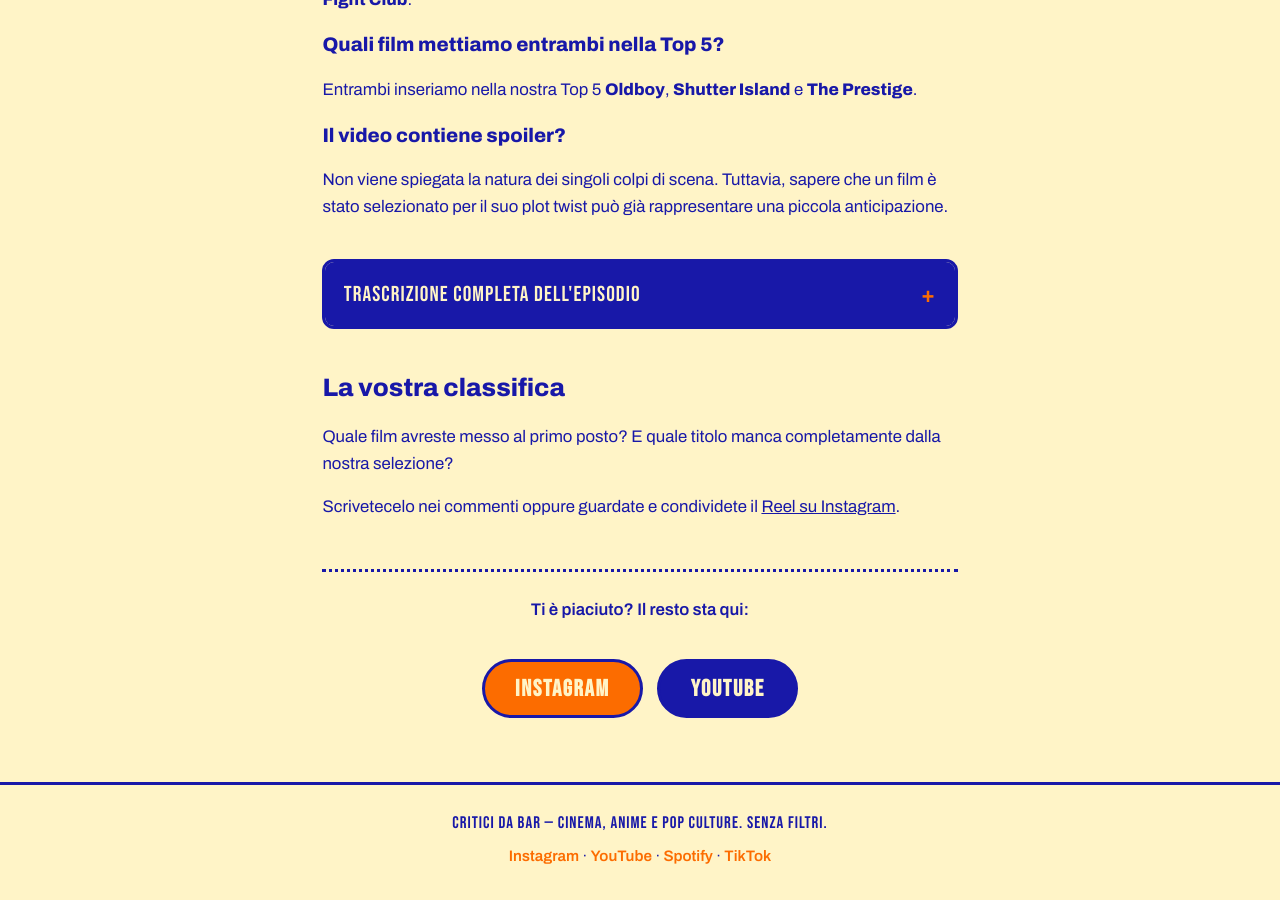
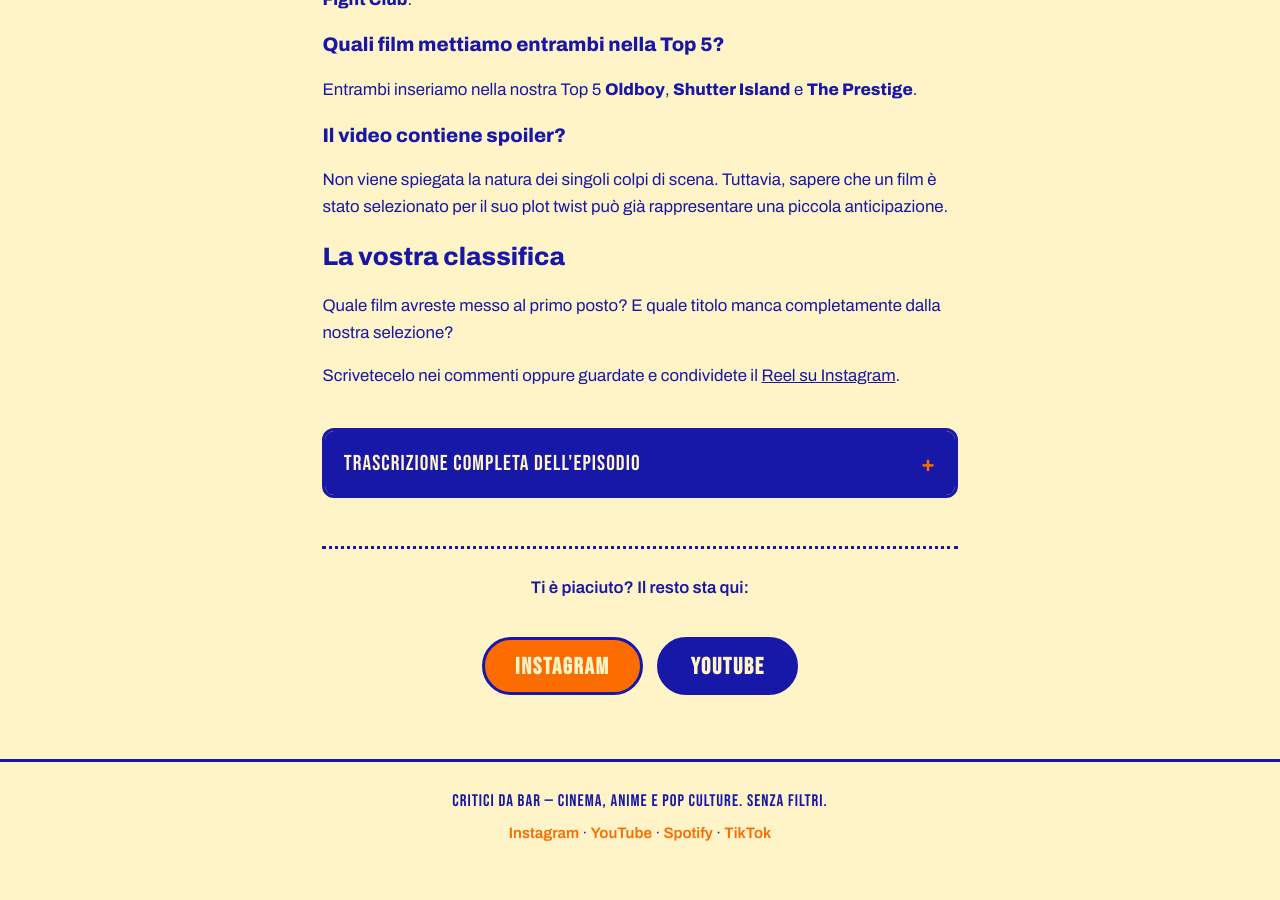
Before and after one commit to criticidabar/criticidabar.github.io, a Jekyll site: the page built from _episodi/migliori-film-plot-twist.md, in a window 1280 px wide and 900 px high, scrolled down 2781 px. Built offline with Jekyll 4.4.1, drawn with Linux system fonts in a browser that asks for light colours; after the commit the page ends 3659 px from its top, so only the background shows below that; some of the changed lines change nothing that is shown.

Commit message:
Move transcript accordion to episode end

```diff
--- a/_episodi/migliori-film-plot-twist.md
+++ b/_episodi/migliori-film-plot-twist.md
@@ -81,11 +81,15 @@
 
 Non viene spiegata la natura dei singoli colpi di scena. Tuttavia, sapere che un film è stato selezionato per il suo plot twist può già rappresentare una piccola anticipazione.
 
+## La vostra classifica
+
+Quale film avreste messo al primo posto? E quale titolo manca completamente dalla nostra selezione?
+
+Scrivetecelo nei commenti oppure guardate e condividete il [Reel su Instagram](https://www.instagram.com/reel/DceDYPniDKf/).
+
 <details class="ep-transcript">
 <summary>Trascrizione completa dell'episodio</summary>
 <div class="ep-transcript-body" markdown="1">
-
-*Trascrizione editoriale ripulita da esitazioni, ripetizioni e interruzioni, senza modificare il senso della conversazione.*
 
 ### Introduzione
 
@@ -205,9 +209,3 @@
 
 </div>
 </details>
-
-## La vostra classifica
-
-Quale film avreste messo al primo posto? E quale titolo manca completamente dalla nostra selezione?
-
-Scrivetecelo nei commenti oppure guardate e condividete il [Reel su Instagram](https://www.instagram.com/reel/DceDYPniDKf/).
```
